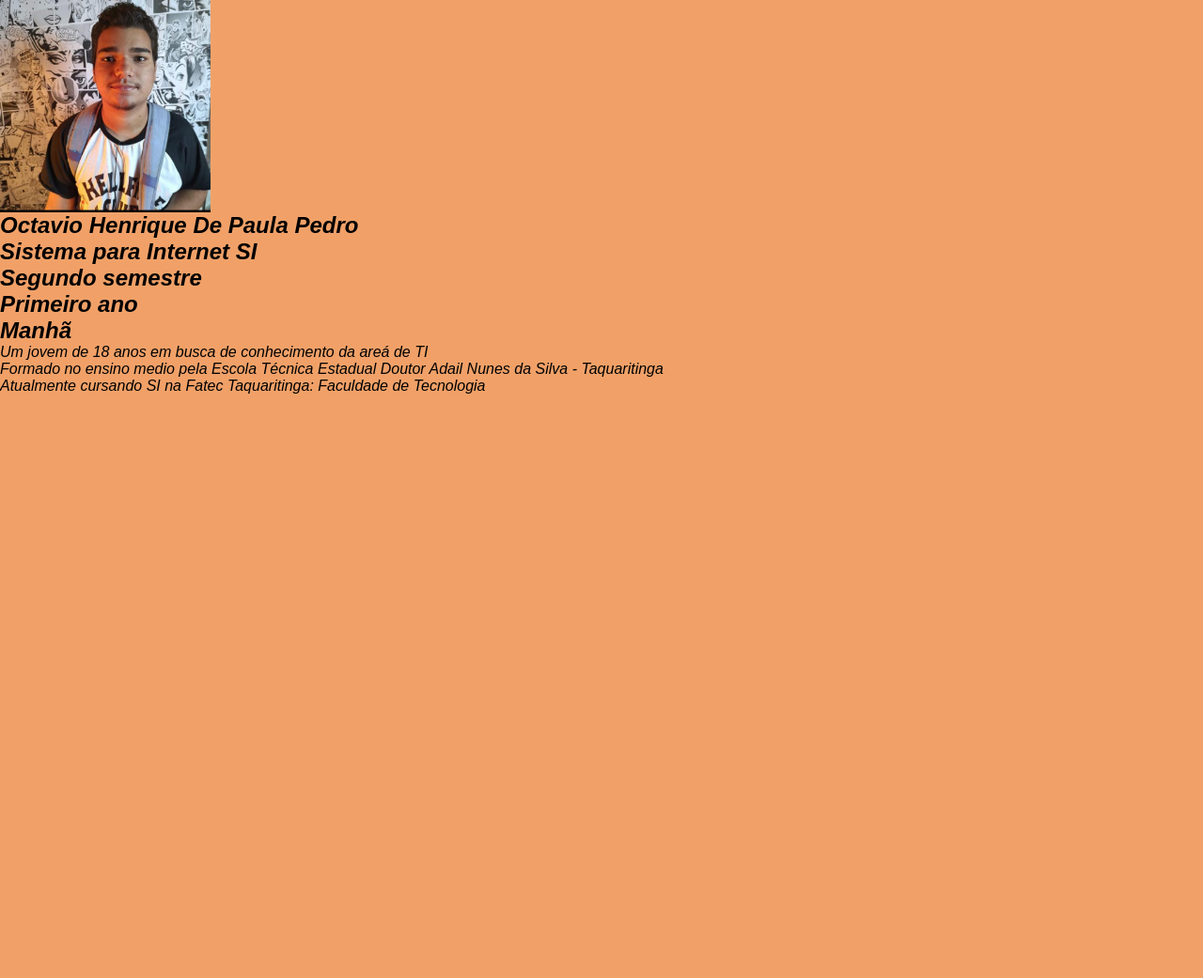
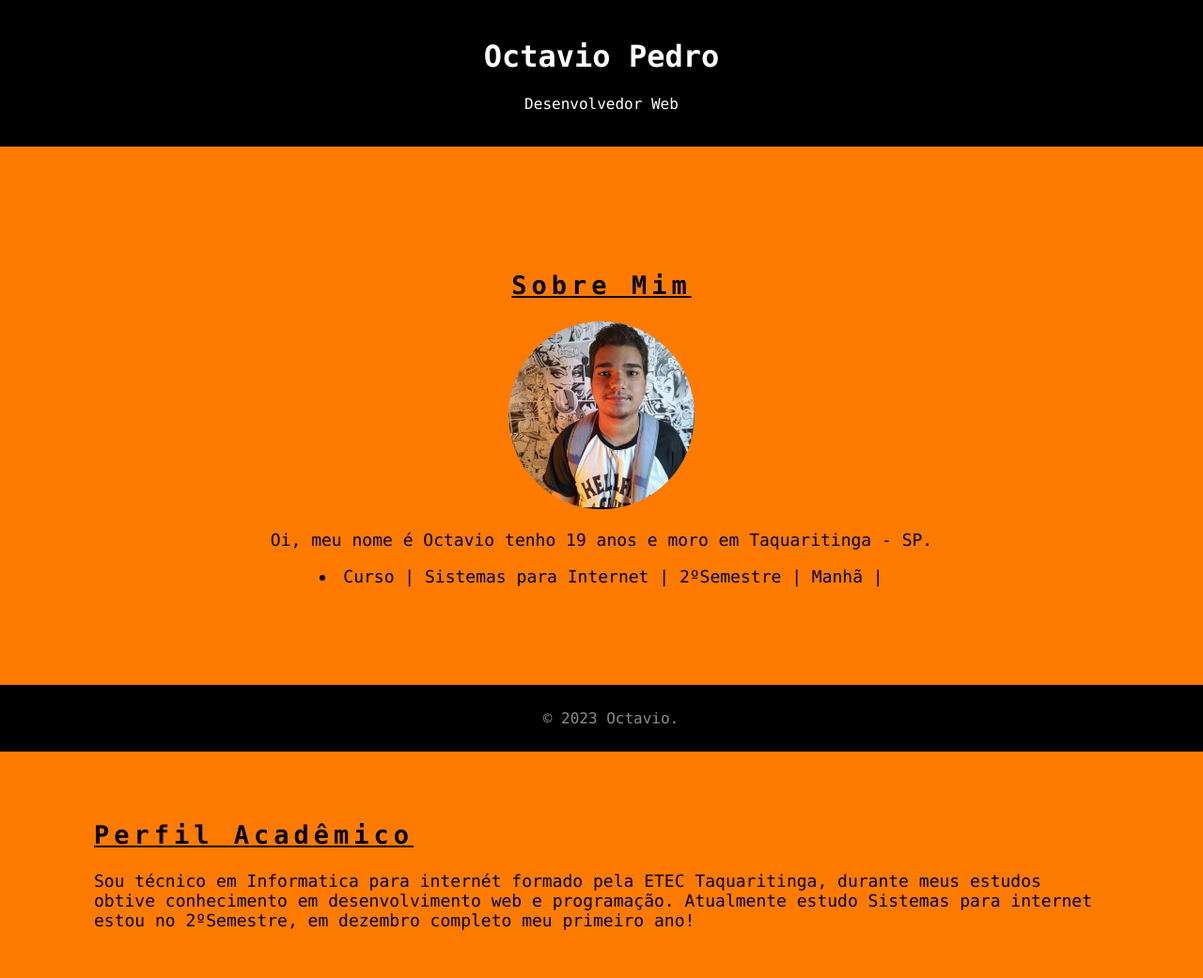
Before and after one commit to Octavio02020/trabalho-do-carl-o, a plain HTML site: page index.html in a window 1280 px wide. Shown: the top 1041 px of the page at 94% size. Before the commit the page ends 800 px from the top, so only its background shows below. Drawn offline with Linux system fonts and the light colour scheme.

Commit message:
atividade3

```diff
--- a/index.html
+++ b/index.html
@@ -1,29 +1,18 @@
 <!DOCTYPE html>
-<html lang="en">
+<html lang="pt-br">
+
 <head>
     <meta charset="UTF-8">
     <meta name="viewport" content="width=device-width, initial-scale=1.0">
     <link rel="stylesheet" href="style.css">
-    <title>atividade 1</title>
+    <title>Portfólio</title>
 </head>
+
 <body>
-
-   <img src="eu.png" alt="cara bonitão">
-
-    <h2 >Octavio Henrique De Paula Pedro</h2>
-
-    <h2 >Sistema para Internet SI</h2>
-
-    <h2 >Segundo semestre</h2>
-
-    <h2 >Primeiro ano</h2>
-
-    <h2 >Manhã</h2>
-
-    <p class="eu">Um jovem de 18 anos em busca de conhecimento da areá de TI </p>
-
-    <p class="historico">Formado no ensino medio pela Escola Técnica Estadual Doutor Adail Nunes da Silva - Taquaritinga <br>
-    Atualmente cursando SI na Fatec Taquaritinga: Faculdade de Tecnologia</p>
+    <header>
+        <h1>Octavio Pedro</h1>
+        <p>Desenvolvedor Web</p>
+    </header>
 
     <div vw class="enabled">
         <div vw-access-button class="active"></div>
@@ -31,17 +20,52 @@
             <div class="vw-plugin-top-wrapper"></div>
         </div>
     </div>
-
-</body>
     <script src="https://vlibras.gov.br/app/vlibras-plugin.js"></script>
     <script>
         new window.VLibras.Widget({
             rootPah: '/app',
             personalization: 'https://vlibras.gov.br/config/default_logo.json',
             opacity: 0.5,
-      position: 'R',
+            position: 'L',
             avatar: 'random',
-        });</script>
+        });
+    </script>
 
+    <section id="sobre">
+
+        <h2 class="title">Sobre Mim</h2>
+        <img src="eu.png" alt="Octavio, jovem bonito de 19 anos ">
+        <p>Oi, meu nome é Octavio tenho 19 anos e moro em Taquaritinga - SP.</p>
+        <li>Curso | Sistemas para Internet | 2ºSemestre | Manhã |</li>
+    </section>
+    <hr>
+    <section id="academico">
+        <h2 class="title">Perfil Acadêmico</h2>
+        <p>Sou técnico em Informatica para internét formado pela ETEC Taquaritinga, durante meus estudos obtive
+            conhecimento em desenvolvimento web e programação. Atualmente estudo Sistemas para internet estou no
+            2ºSemestre, em dezembro completo meu primeiro ano! </p>
+    </section>
+    <hr>
+    <section id="portfolio">
+        <h2 class="title">Portfólio</h2>
+        <div class="projeto">
+            <h3 class="sub">Projeto: Escola do Quiz</h3>
+            <p>O projeto escola do quiz consiste em um site de aprendizagem voltado para ppúblico infantil, o objetivo
+                dele é ensinar as crinças enquanto elas respondem os quizzes.</p>
+        </div>
+        <hr>
+        <div class="projeto">
+            <h3 class="sub">Projeto: A Caminho da escola</h3>
+            <p>O projeto A caminho da Escola é um site gamificado para crinças nele os usuários tomam o papel da
+                personagem príncipal chamada Sara que esta a caminho de sua escola, o projeto tem em visão
+                sustentabilidade.</p>
+        </div>
+    </section>
+    <hr>
+    <footer>
+        <p>&copy; 2023 Octavio.</p>
+    </footer>
+
+</body>
 
 </html>
--- a/style.css
+++ b/style.css
@@ -1,21 +1,59 @@
-*{
+body{
+    font-family: consolas;
     margin: 0;
     padding: 0;
-    background-color: rgb(241, 161, 104);
+    box-sizing: border-box;
+    background-color: rgb(255, 123, 0);
+}
+
+header{
+    background-color: #000000;
+    color: white;
+    text-align: center;
+    padding: 20px;
+}
+
+hr{
+    color: #020202;
+    height: 5px;
+    width: 80%;
+    background-color: #000000;
+}
+
+section{
+    padding: 30px 20px;
+    font-size: 18px;
+    margin: 80px;
+}
+ol{
+    list-style: circle;
+}
+#sobre{
+    text-align: center;
 }
 
 img{
-    height: 226px;
-    display: block;
+    height: 200px;
+    border-radius: 100%;
 }
 
-h2{
-    font-family: Arial, Helvetica, sans-serif;
-    font-style: italic;
+.title{
+    color: #030303;
+    letter-spacing: 5px;
+    text-decoration: underline;
 }
 
+.projeto{
+    margin-bottom: 20px;
+    padding: 30px 20px;
+}
 
-p{
-    font-family: Arial, Helvetica, sans-serif;
-    font-style: italic;
+footer{
+    background-color: #000000;
+    color: rgb(143, 138, 138);
+    text-align: center;
+    padding: 10px;
+    position: fixed;
+    bottom: 0;
+    width: 100%;
 }
```
Lines whose indentation alone changed are shown as unchanged.
